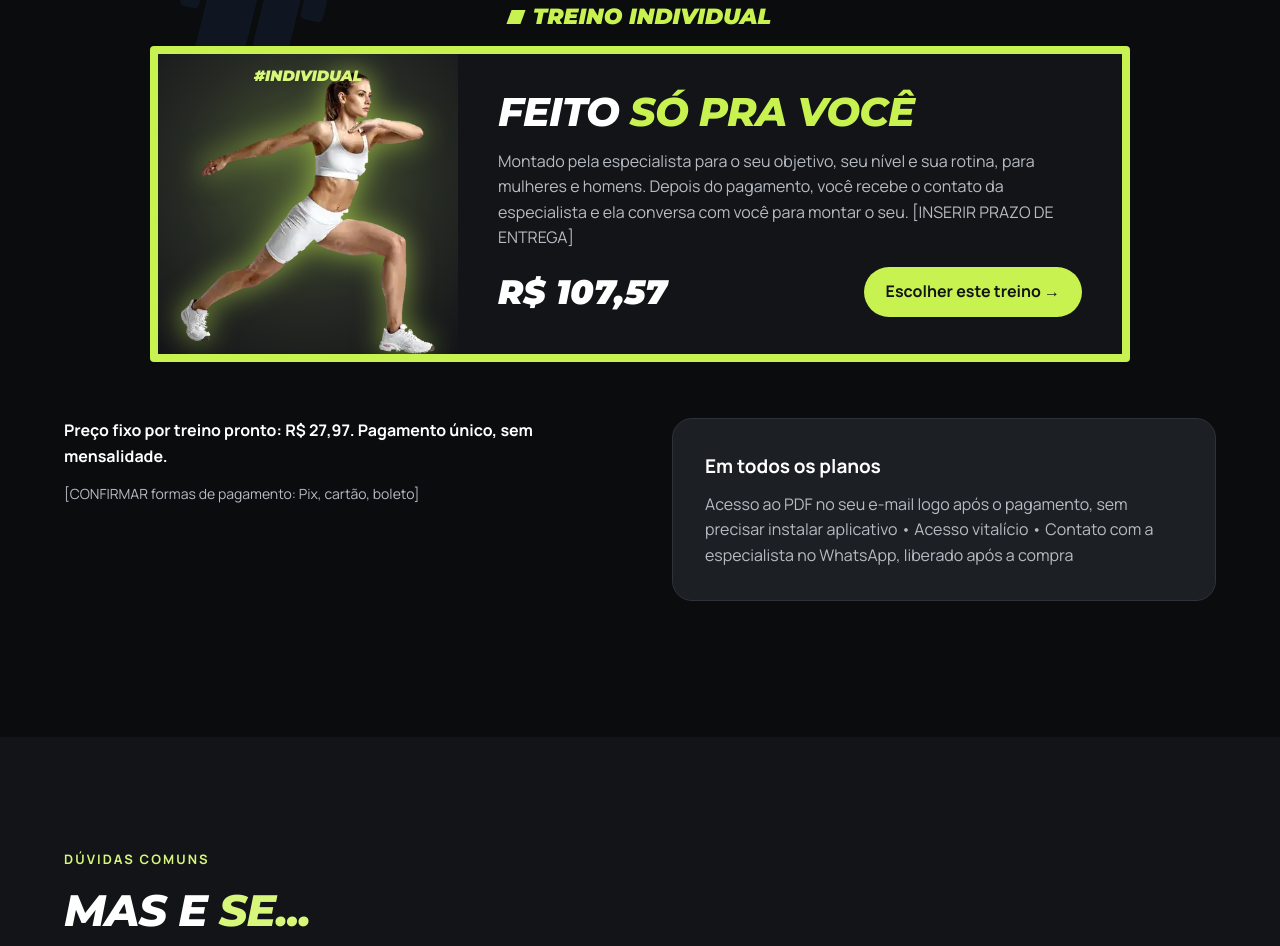
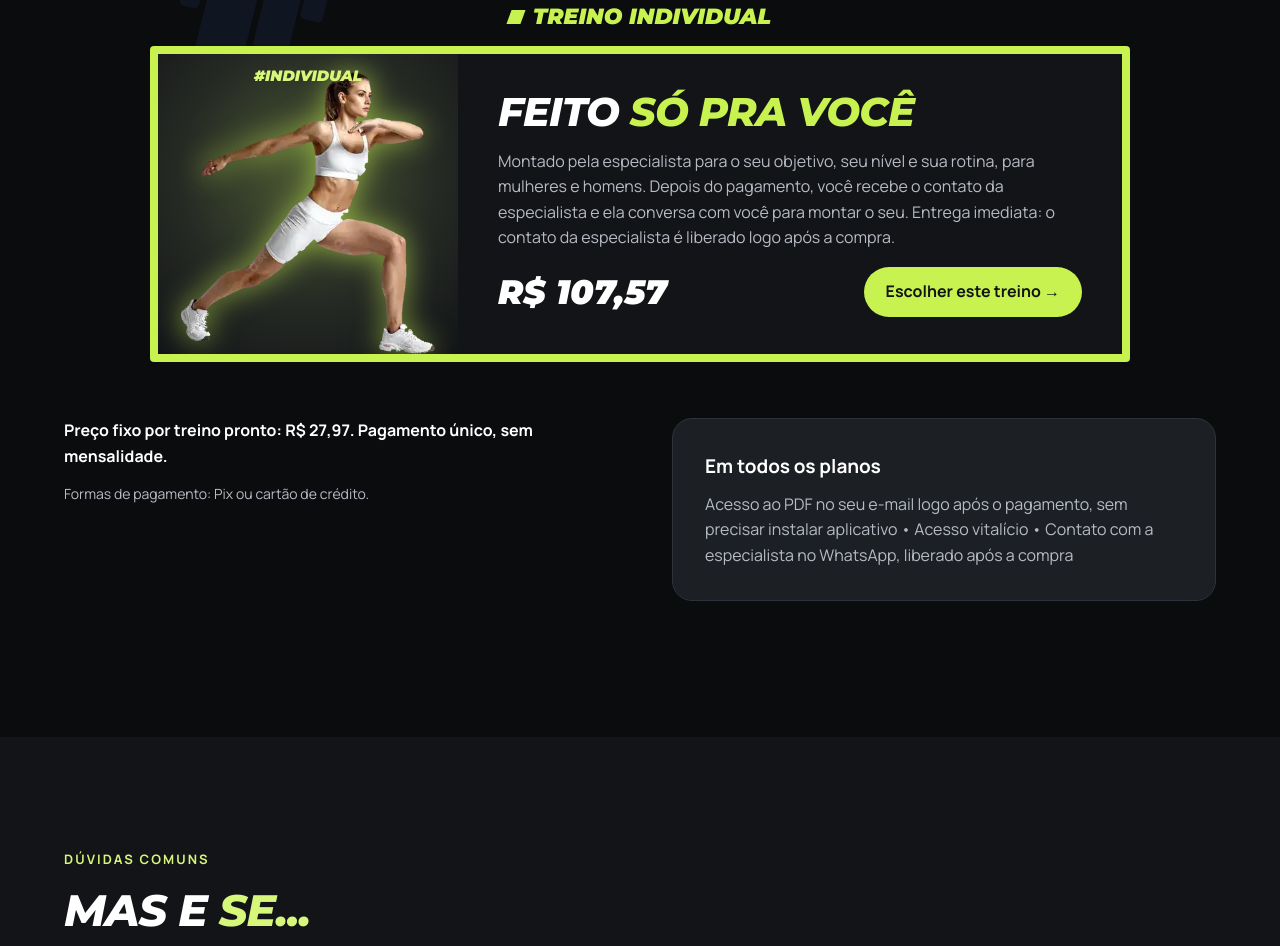
Before and after one commit to nicolassilvamachado10-ai/treinosfit, a plain HTML site: page index.html in a window 1280 px wide. Shown: the part 3429-4375 px from the top of the page. Drawn offline with Linux system fonts and the light colour scheme.

Commit message:
Update index.html

```diff
--- a/index.html
+++ b/index.html
@@ -9,7 +9,7 @@
 <meta property="og:type" content="website">
 <meta property="og:title" content="TreinosFit — Treino de academia em PDF">
 <meta property="og:description" content="Treinos de academia em PDF para 3, 4 ou 5 vezes por semana, femininos e masculinos, montados por profissional de Educação Física com CREF. Pagamento único de R$ 27,97 e acesso vitalício.">
-<meta property="og:image" content="compartilhar.jpg">
+<meta property="og:image" content="https://treinosfit.vercel.app/pdf-pagina-1.webp">
 <meta name="twitter:card" content="summary_large_image">
 <link rel="icon" href="favicon.svg" type="image/svg+xml">
 <link rel="preconnect" href="https://fonts.googleapis.com"><link rel="preconnect" href="https://fonts.gstatic.com" crossorigin>
@@ -479,7 +479,7 @@ html{scroll-behavior:smooth}
 <span class="iph"><img src="individual.webp" alt=""><span class="tg">#Individual</span></span>
 <span class="itx">
 <span class="d iw">Feito <em>só pra você</em></span>
-<span class="ides">Montado pela especialista para o seu objetivo, seu nível e sua rotina, para mulheres e homens. Depois do pagamento, você recebe o contato da especialista e ela conversa com você para montar o seu. [INSERIR PRAZO DE ENTREGA]</span>
+<span class="ides">Montado pela especialista para o seu objetivo, seu nível e sua rotina, para mulheres e homens. Depois do pagamento, você recebe o contato da especialista e ela conversa com você para montar o seu. Entrega imediata: o contato da especialista é liberado logo após a compra.</span>
 <span class="ipr"><span class="ipv">R$ 107,57</span><span class="ich">Escolher este treino →</span></span>
 </span>
 </a>
@@ -487,7 +487,7 @@ html{scroll-behavior:smooth}
 <div class="g2" style="gap:64px;margin-top:56px;align-items:start">
 <div>
 <p style="margin:0;font-weight:700">Preço fixo por treino pronto: R$ 27,97. Pagamento único, sem mensalidade.</p>
-<p class="mu" style="font-size:14px">[CONFIRMAR formas de pagamento: Pix, cartão, boleto]</p>
+<p class="mu" style="font-size:14px">Formas de pagamento: Pix ou cartão de crédito.</p>
 </div>
 <div>
 <div class="c" style="margin-bottom:24px">
@@ -968,7 +968,7 @@ html{scroll-behavior:smooth}
 <h1 class="d h1 pti">Treino individual com a especialista</h1>
 <p class="ppr">R$ 107,57 <span>• pagamento único</span></p>
 
-<p class="mu" style="font-size:18px;margin:0 0 28px">Montado pela especialista para o seu objetivo, seu nível e sua rotina, para mulheres e homens. Depois do pagamento, você recebe o contato da especialista e ela conversa com você para montar o seu. [INSERIR PRAZO DE ENTREGA]</p>
+<p class="mu" style="font-size:18px;margin:0 0 28px">Montado pela especialista para o seu objetivo, seu nível e sua rotina, para mulheres e homens. Depois do pagamento, você recebe o contato da especialista e ela conversa com você para montar o seu. Entrega imediata: o contato da especialista é liberado logo após a compra.</p>
 
 <a class="btn" href="https://pay.kiwify.com.br/0Uufh9A?utm_source=site&amp;utm_medium=cta&amp;utm_content=individual" target="_blank" rel="noopener">Comprar treino individual • R$ 107,57</a>
 
```
